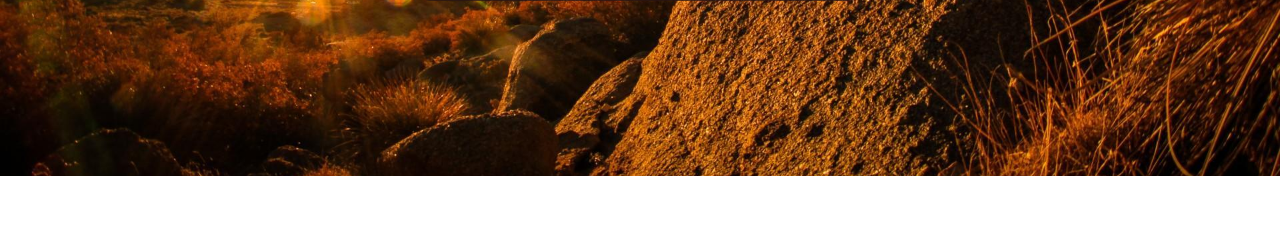
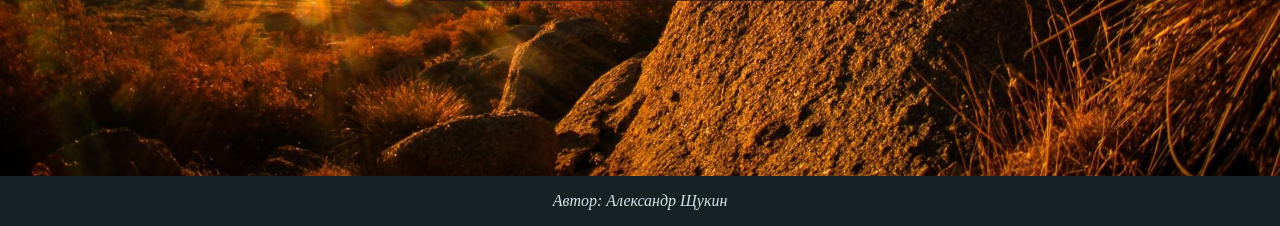
Before and after one commit to oldosxaksli/oldosxaksli.github.io, a PHP site: page / in a window 1280 px wide. Shown: the part 1092-1318 px from the top of the page. Before the commit the page ends 1268 px from the top, so only its background shows below. Run offline with PHP 8.4, Linux system fonts and the light colour scheme.

Commit message:
add footer

```diff
--- a/web-app/css/style.css
+++ b/web-app/css/style.css
@@ -303,7 +303,7 @@ body {
 	width: 450px;
 	height: 350px;
 	border-radius: 5px;
-	background-color: #730a31;
+	background-color: #121012;
 	transition: all .5s ease;
 }
 
@@ -363,6 +363,8 @@ body {
 	top: 28px;
 	left: 50%;
 	transform: translateX(-50%);
+	color: #fff;
+	text-decoration: underline;
 	font-size: 14px;
 	font-family: 'Lato', sans-serif;
 	text-align: center;
@@ -374,7 +376,7 @@ body {
 	bottom: 28px;
 	left: 50%;
 	transform: translateX(-50%);
-	display: block;
+	color: #fff;
 	text-align: center;
 	font-size: 12px;
 	font-family: 'Lato', sans-serif;
@@ -415,3 +417,15 @@ body {
 		background-color: yellow;
 	}
 }
+
+.footer {
+	width: 100%;
+	height: 50px;
+	background-color: #162124;
+}
+
+.address {
+	color: #d1e5eb;
+	text-align: center;
+	line-height: 50px;
+}
--- a/web-app/index.html
+++ b/web-app/index.html
@@ -97,6 +97,10 @@
 				</p>
 			</div>
 		</section>
+
+		<footer class="footer">
+			<address class="address">Автор: Александр Щукин</address>
+		</footer>
 	</div>
 
 	<script src="js/main.js"></script>
```
